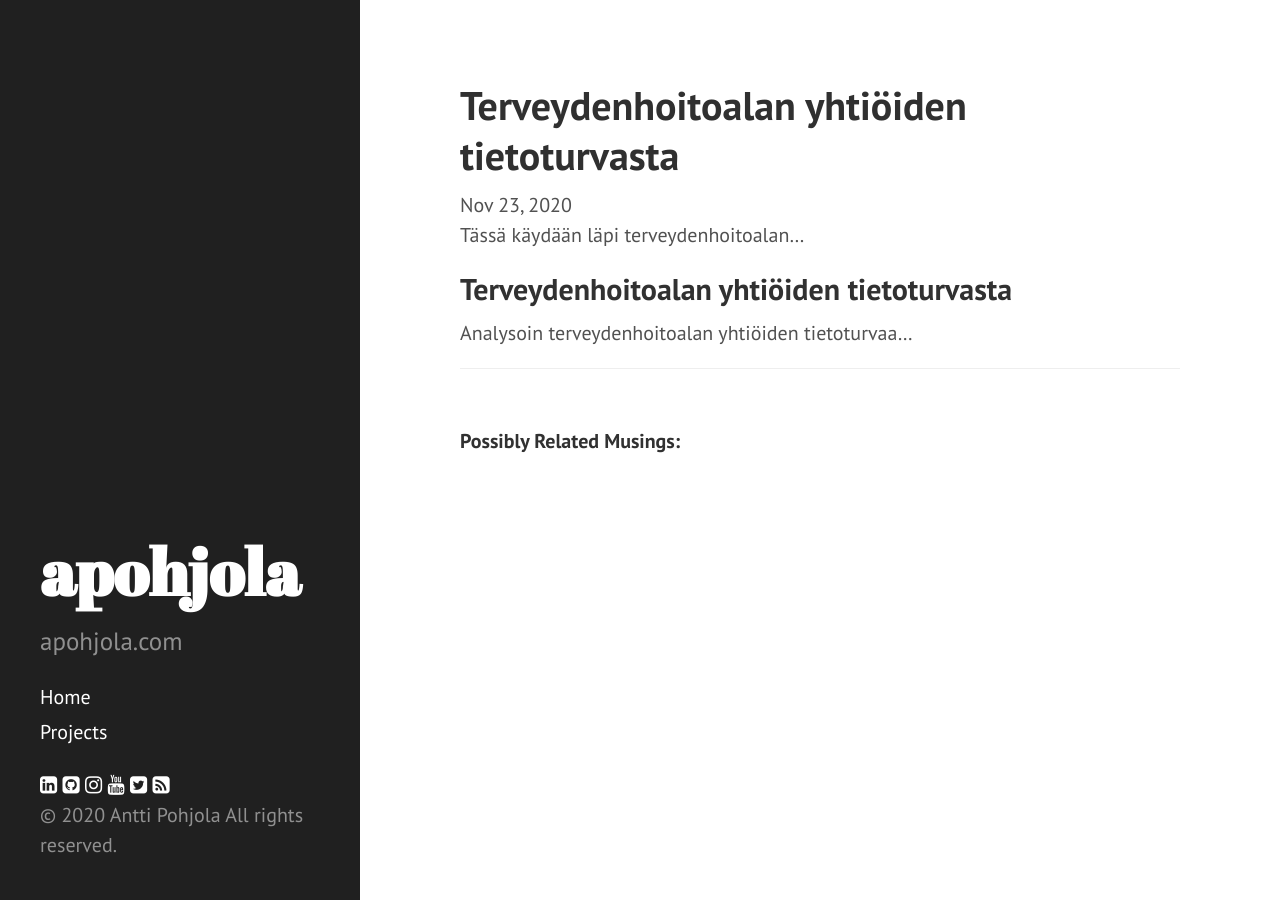
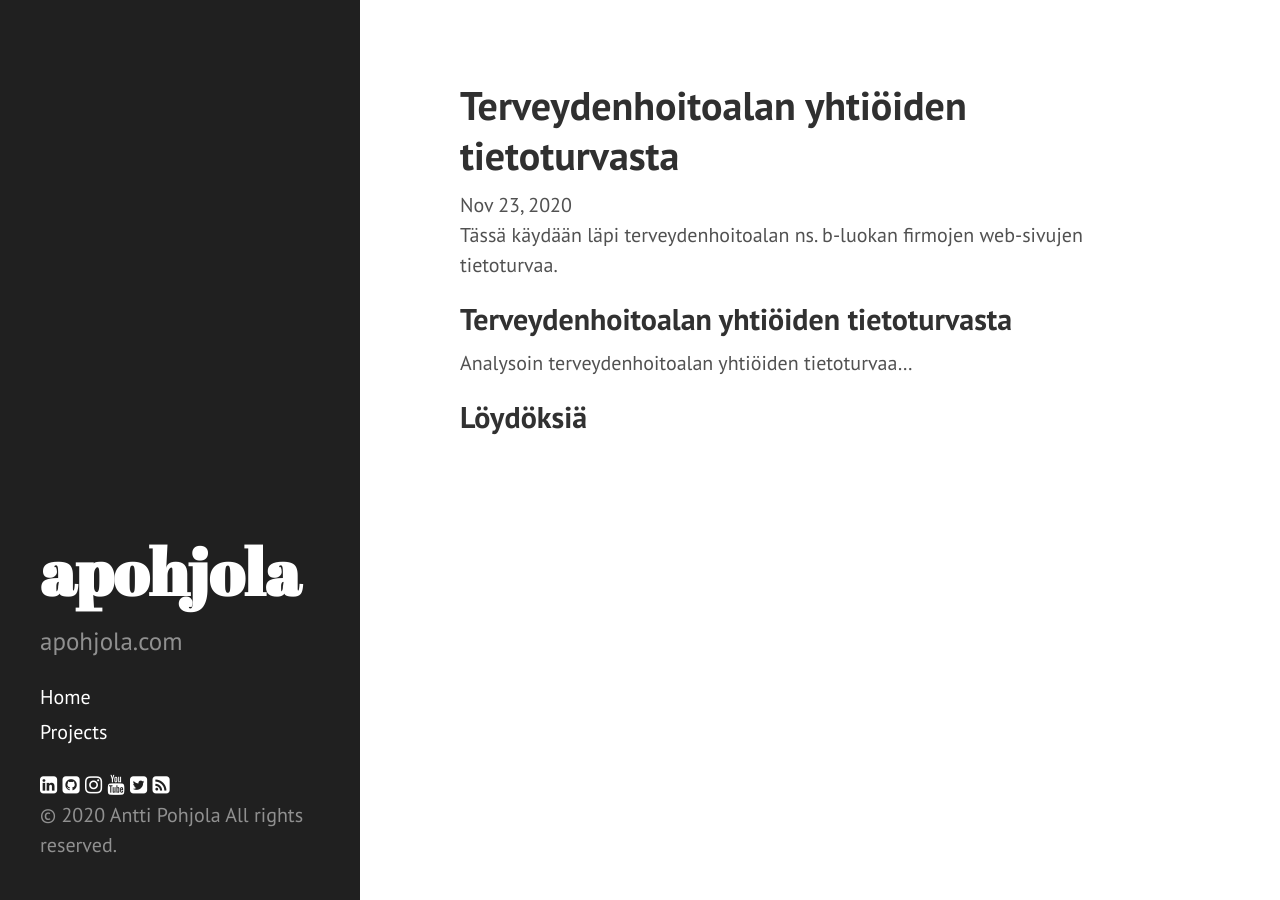
Before and after one commit to Summeli/apohjola.github.io, a Jekyll site: the page built from _posts/2020-11-23-terveydenhoitoalan-yhtioiden-tietoturvasta.md, in a window 1280 px wide. Built offline with Jekyll 4.4.1, drawn with Linux system fonts in a browser that asks for light colours; nearby versions of some CDN libraries.

Commit message:
updated post

```diff
--- a/_layouts/post.html
+++ b/_layouts/post.html
@@ -44,17 +44,4 @@ comments: true
 
   </div>
 
-  <div class="related">
-    <h4>Possibly Related Musings:</h4>
-    <ul class="related-posts">
-      {% for post in site.related_posts limit:3 %}
-      <li>
-          <a href="{{ post.url | prepend: site.baseurl }}">
-            {{ post.title }}
-          </a>
-      </li>
-      {% endfor %}
-    </ul>
-  </div>
-
 </article>
--- a/_posts/2020-11-23-terveydenhoitoalan-yhtioiden-tietoturvasta.md
+++ b/_posts/2020-11-23-terveydenhoitoalan-yhtioiden-tietoturvasta.md
@@ -1,12 +1,13 @@
 ---
 layout: post
 title: "Terveydenhoitoalan yhtiöiden tietoturvasta"
-date: 2020-11-23
 ---
 
-Tässä käydään läpi terveydenhoitoalan...
+Tässä käydään läpi terveydenhoitoalan ns. b-luokan firmojen web-sivujen tietoturvaa.
 <!--more-->
 
 ## Terveydenhoitoalan yhtiöiden tietoturvasta
 
 Analysoin terveydenhoitoalan yhtiöiden tietoturvaa...
+
+## Löydöksiä
```
